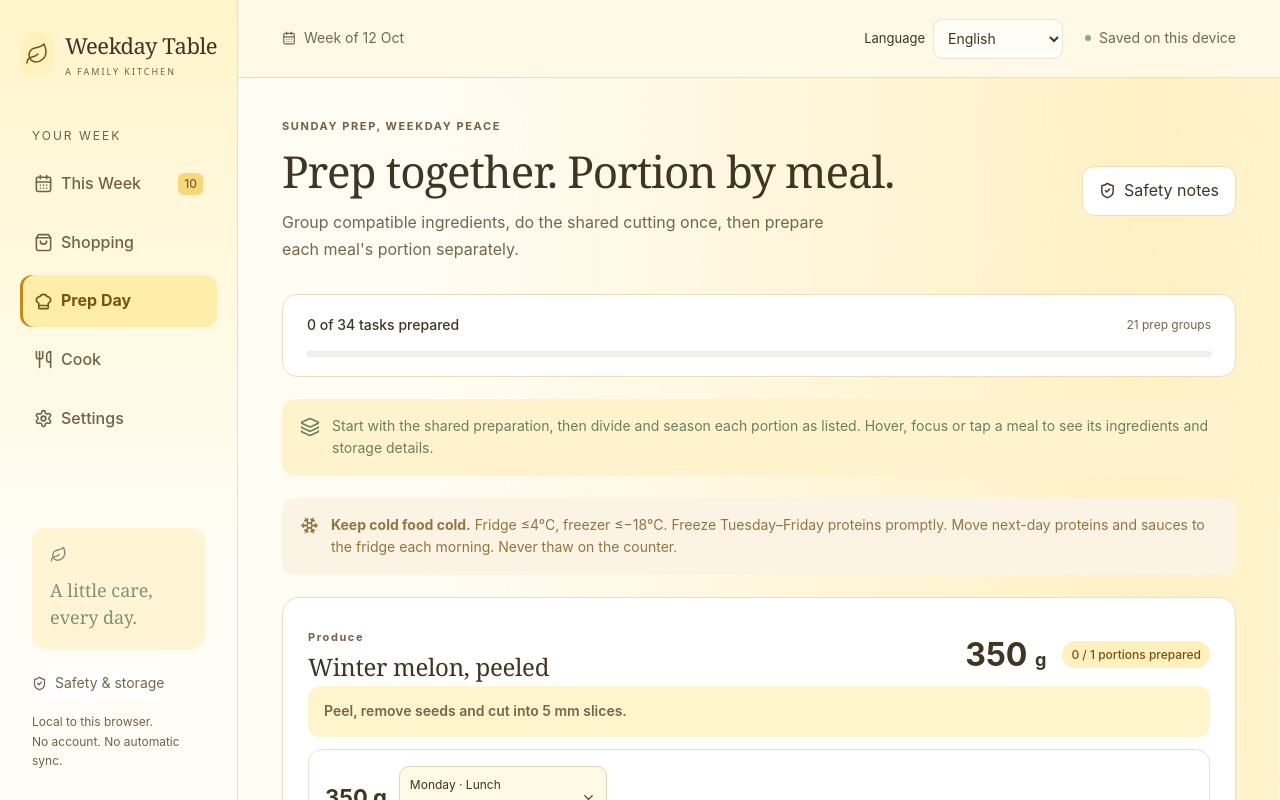
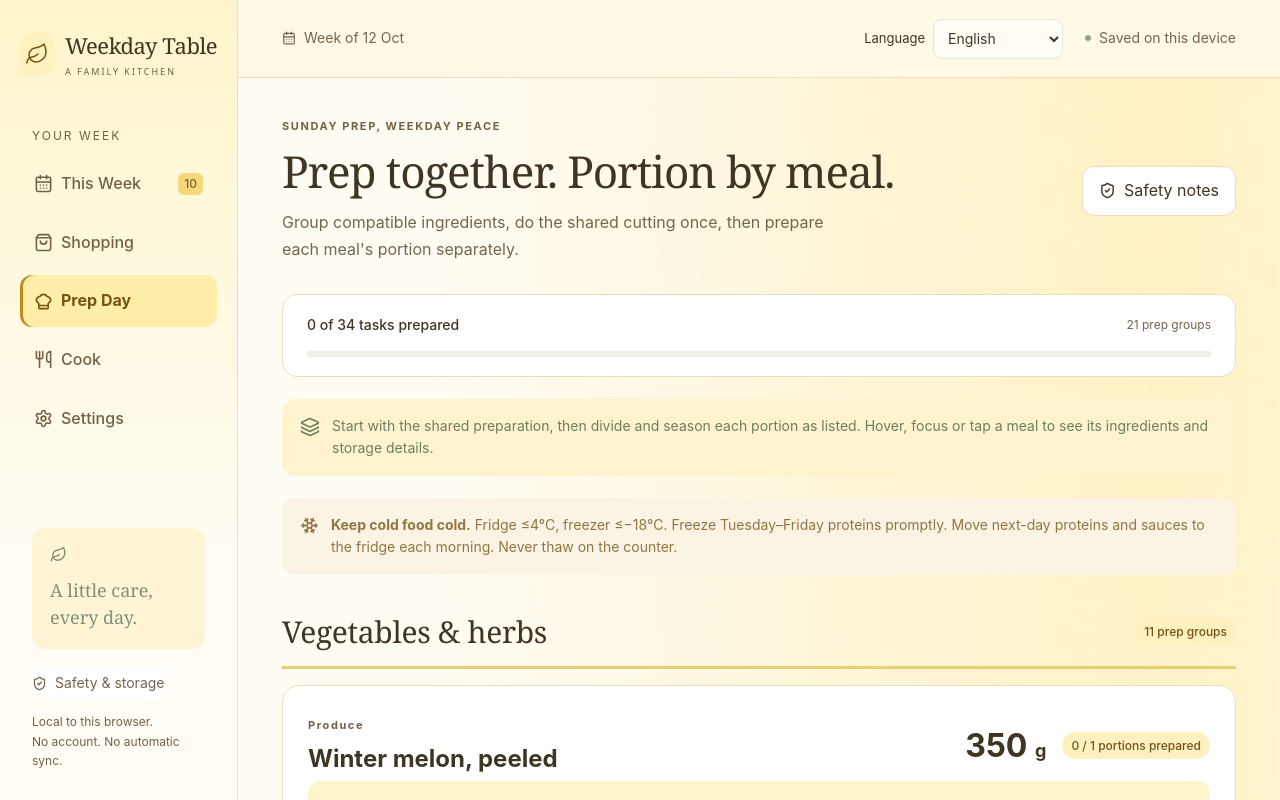
Before and after one commit to nguyenhuuphan/static-webapp-family-weekly-meal-planning, a React (Vite) app in the folder source/: page / in a window 1280 px wide. Both pictures are taken after a click on the button "Open your prep guide". Shown: the top 800 px of the page. Built offline with nearby package versions, Linux system fonts and the light colour scheme.

Commit message:
feat: organize preparation into ingredient categories

```diff
--- a/source/src/containers/PreparationManagement/PrepDay/index.tsx
+++ b/source/src/containers/PreparationManagement/PrepDay/index.tsx
@@ -28,6 +28,13 @@ const operationKeys = {
   prepareMixed: "prepPrepareMixed",
   reviewIndividually: "prepReviewIndividually",
 } satisfies Record<PrepOperation, MessageKey>;
+
+const categories = [
+  { key: "Produce", title: "prepCategoryProduce" },
+  { key: "Protein", title: "prepCategoryProtein" },
+  { key: "Pantry", title: "prepCategoryPantry" },
+  { key: "Other", title: "prepCategoryOther" },
+] satisfies { key: string; title: MessageKey }[];
 
 const PrepDay: React.FC = () => {
   const { t: tr, content: ct, number, unit } = useI18n();
@@ -70,7 +77,30 @@ const PrepDay: React.FC = () => {
         </p>
       </div>
       <div className="prep-batch-list">
-        {groups.map((group, groupIndex) => {
+        {categories.map((category) => {
+          const categoryGroups = groups.filter((group) =>
+            category.key === "Other"
+              ? !["Produce", "Protein", "Pantry"].includes(group.category)
+              : group.category === category.key,
+          );
+          if (!categoryGroups.length) return null;
+          return (
+            <section
+              className="prep-category"
+              key={category.key}
+              aria-labelledby={`prep-category-${category.key}`}
+            >
+              <header className="prep-category-heading">
+                <h2 id={`prep-category-${category.key}`}>
+                  {tr(category.title)}
+                </h2>
+                <span className="pill amber">
+                  {tr("prepBatchCount", { count: categoryGroups.length })}
+                </span>
+              </header>
+              <div className="prep-category-groups">
+                {categoryGroups.map((group) => {
+                  const groupIndex = groups.indexOf(group);
                   const done = group.allocations.filter(
                     (allocation) => s.progress.prep[allocation.key],
                   ).length;
@@ -95,11 +125,12 @@ const PrepDay: React.FC = () => {
                               ? ct(group.category)
                               : tr("prepRecipeSpecific")}
                           </span>
-                  <h2 id={`prep-group-${groupIndex}`}>{name}</h2>
+                          <h3 id={`prep-group-${groupIndex}`}>{name}</h3>
                         </div>
                         {group.quantity !== null && group.unit && (
                           <strong className="prep-batch-quantity">
-                    {number(group.quantity)} <span>{unit(group.unit)}</span>
+                            {number(group.quantity)}{" "}
+                            <span>{unit(group.unit)}</span>
                           </strong>
                         )}
                         <span className={`pill ${allDone ? "green" : "amber"}`}>
@@ -131,10 +162,14 @@ const PrepDay: React.FC = () => {
                             <div className="prep-allocation-heading">
                               {allocation.quantity !== null && group.unit && (
                                 <strong className="prep-portion-quantity">
-                          {number(allocation.quantity)} {unit(group.unit)}
+                                  {number(allocation.quantity)}{" "}
+                                  {unit(group.unit)}
                                 </strong>
                               )}
-                      <MealDetails meal={allocation.meal} factor={factor} />
+                              <MealDetails
+                                meal={allocation.meal}
+                                factor={factor}
+                              />
                             </div>
                             <label className="prep-row">
                               <input
@@ -146,7 +181,11 @@ const PrepDay: React.FC = () => {
                                   count: allocation.taskIndex + 1,
                                 })}
                                 onChange={(event) =>
-                          toggle("prep", allocation.key, event.target.checked)
+                                  toggle(
+                                    "prep",
+                                    allocation.key,
+                                    event.target.checked,
+                                  )
                                 }
                               />
                               <span>{t(allocation.task.text)}</span>
@@ -160,14 +199,19 @@ const PrepDay: React.FC = () => {
                             type="checkbox"
                             checked={allDone}
                             ref={(input) => {
-                      if (input) input.indeterminate = done > 0 && !allDone;
+                              if (input)
+                                input.indeterminate = done > 0 && !allDone;
                             }}
                             aria-label={tr("prepCompleteGroupLabel", {
                               ingredient: name,
                             })}
                             onChange={(event) =>
                               group.allocations.forEach((allocation) =>
-                        toggle("prep", allocation.key, event.target.checked),
+                                toggle(
+                                  "prep",
+                                  allocation.key,
+                                  event.target.checked,
+                                ),
                               )
                             }
                           />
@@ -178,6 +222,10 @@ const PrepDay: React.FC = () => {
                   );
                 })}
               </div>
+            </section>
+          );
+        })}
+      </div>
     </>
   );
 };
--- a/source/src/helpers/preparation.ts
+++ b/source/src/helpers/preparation.ts
@@ -145,7 +145,11 @@ export function groupPreparation(plan: Plan, servings: number): PrepGroup[] {
         operation,
         quantity: quantity === null ? null : 0,
         unit: measure,
-        category: name ? currentIngredient!.category : "Other",
+        category: name
+          ? currentIngredient!.category
+          : operation === "prepareSauces"
+            ? "Pantry"
+            : "Other",
         allocations: [],
       };
       if (quantity !== null) group.quantity! += quantity;
@@ -155,7 +159,12 @@ export function groupPreparation(plan: Plan, servings: number): PrepGroup[] {
   }
   // Vegetables first, then raw proteins, followed by individually measured sauces.
   // Preserve recipe order inside each category without sorting translated labels.
-  const rank: Record<string, number> = { Produce: 0, Protein: 1, Other: 2 };
+  const rank: Record<string, number> = {
+    Produce: 0,
+    Protein: 1,
+    Pantry: 2,
+    Other: 3,
+  };
   return [...groups.values()].sort(
     (a, b) => (rank[a.category] ?? 2) - (rank[b.category] ?? 2),
   );
--- a/source/src/i18n/locales/en.ts
+++ b/source/src/i18n/locales/en.ts
@@ -333,6 +333,10 @@ export const en = {
   unitTbsp: "tbsp",
   stepKindPrep: "prep",
   stepKindCook: "steps",
+  prepCategoryProduce: "Vegetables & herbs",
+  prepCategoryProtein: "Meat, seafood & eggs",
+  prepCategoryPantry: "Seasonings & sauces",
+  prepCategoryOther: "Other preparations",
   prepBatchTitle: "Prep together. Portion by meal.",
   prepBatchDescription:
     "Group compatible ingredients, do the shared cutting once, then prepare each meal's portion separately.",
--- a/source/src/i18n/locales/vi.ts
+++ b/source/src/i18n/locales/vi.ts
@@ -338,6 +338,10 @@ export const vi = {
   unitTbsp: "muỗng canh",
   stepKindPrep: "sơ chế",
   stepKindCook: "nấu",
+  prepCategoryProduce: "Rau củ & rau thơm",
+  prepCategoryProtein: "Thịt cá & trứng",
+  prepCategoryPantry: "Gia vị & nước xốt",
+  prepCategoryOther: "Sơ chế khác",
   prepBatchTitle: "Sơ chế chung. Chia phần từng món.",
   prepBatchDescription:
     "Gom nguyên liệu có thể làm cùng nhau, cắt thái một lần rồi chia phần và ướp riêng cho từng món.",
--- a/source/src/scss/styles.scss
+++ b/source/src/scss/styles.scss
@@ -2435,7 +2435,25 @@ html[lang="vi"] .welcome h2 {
   flex-wrap: wrap;
   gap: 16px;
 }
-.prep-batch-heading h2 {
+.prep-category-heading {
+  display: flex;
+  align-items: center;
+  justify-content: space-between;
+  flex-wrap: wrap;
+  gap: 12px;
+  padding: 16px 0;
+  margin-bottom: 16px;
+  border-bottom: 3px solid #e9cf73;
+}
+.prep-category-heading h2 {
+  margin: 0;
+  font-size: clamp(24px, 3vw, 30px);
+}
+.prep-category-groups {
+  display: grid;
+  gap: 20px;
+}
+.prep-batch-heading h3 {
   margin: 4px 0;
   font-size: 24px;
 }
@@ -2557,7 +2575,7 @@ html[lang="vi"] .welcome h2 {
   cursor: pointer;
 }
 @media (max-width: 600px) {
-  .prep-batch-heading h2 {
+  .prep-batch-heading h3 {
     font-size: 21px;
   }
   .prep-batch-quantity {
```
Also changed, not shown: 5 other files (tests, documents, lock files or other folders). Lines whose indentation alone changed are shown as unchanged.
